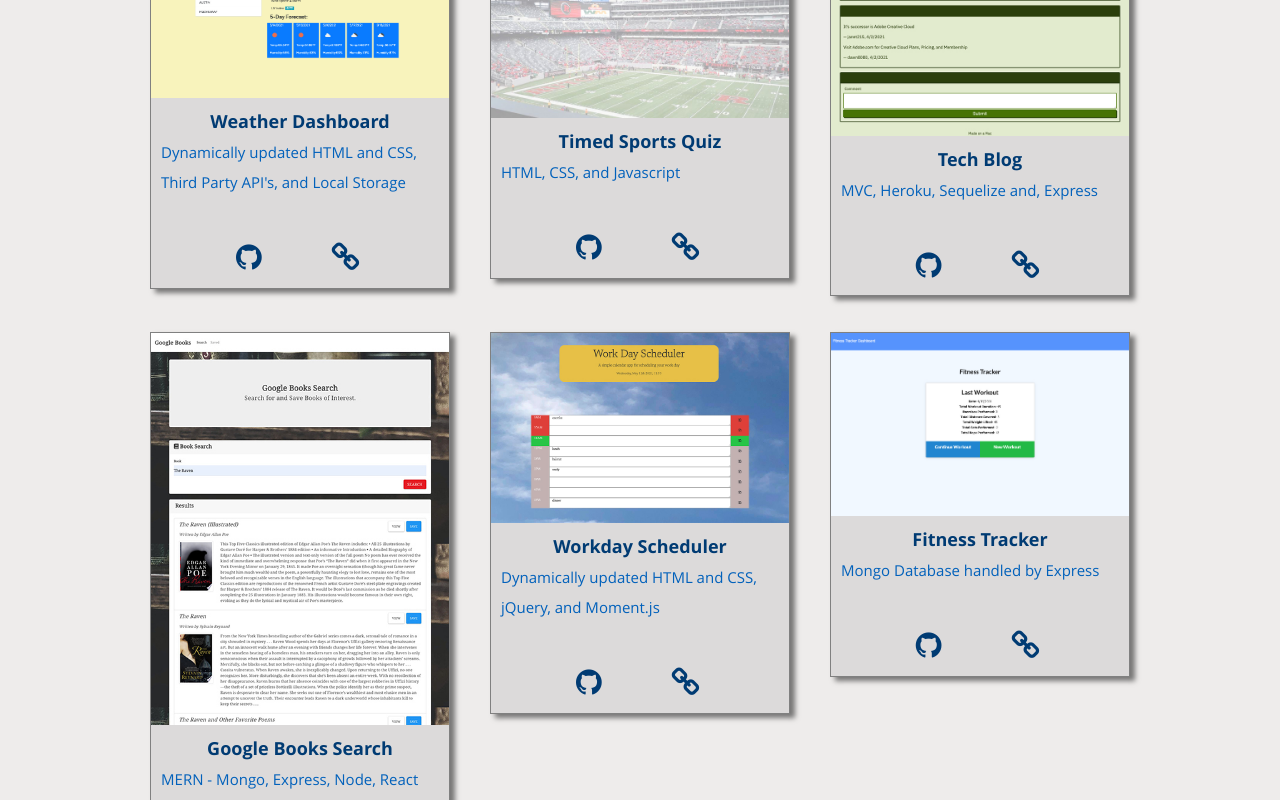
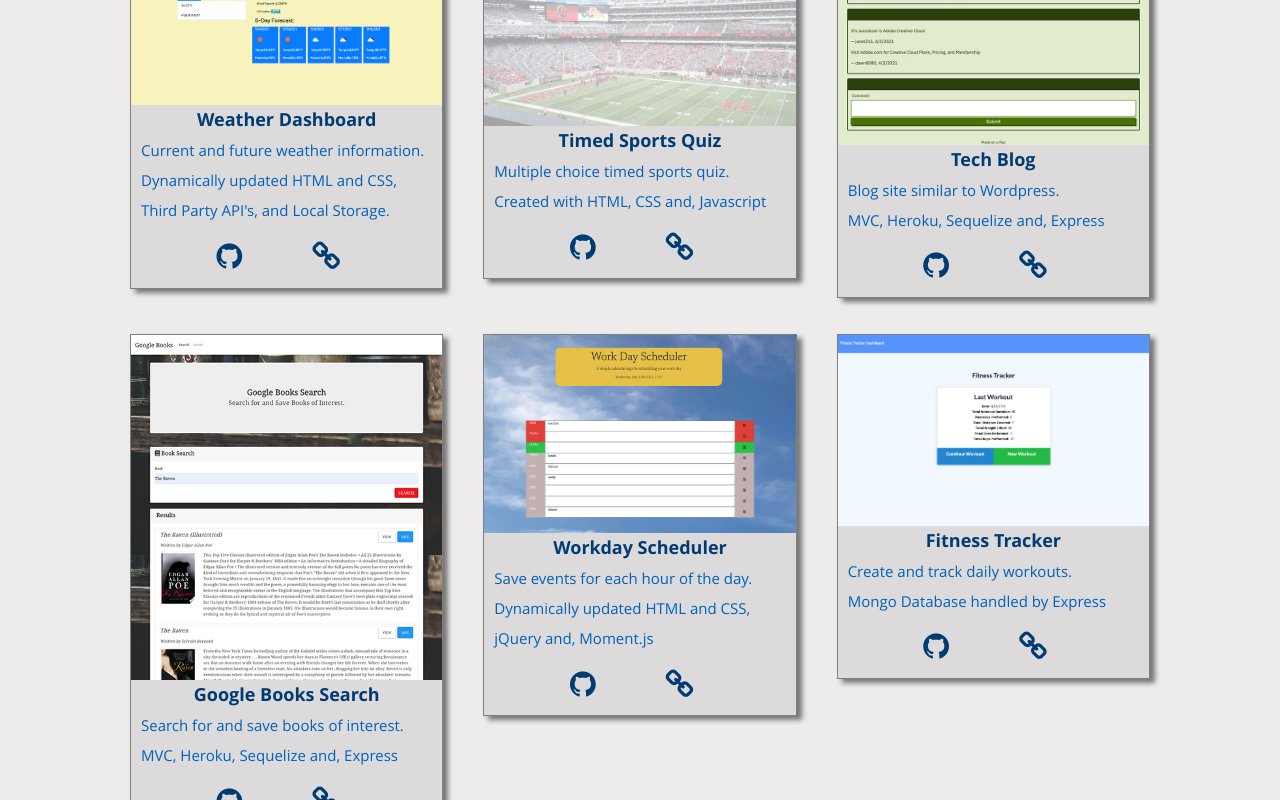
Before and after one commit to CRenauro/ClaraRenauro, a React (Create React App) app: page / in a window 1280 px wide. Shown: the part 1740-2540 px from the top of the page. Built offline with nearby package versions, Linux system fonts and the light colour scheme.

Commit message:
changed spacing in project section, added description

```diff
--- a/public/css/default.css
+++ b/public/css/default.css
@@ -180,7 +180,7 @@ input::-moz-focus-inner {
 /* default
 --------------------------------------------------------------- */
 .row {
-   width: 96%;
+   width: 100%;
    max-width: 1020px;
    margin: 0 auto;
 }
--- a/public/css/layout.css
+++ b/public/css/layout.css
@@ -233,93 +233,6 @@ ul#nav li.current a { color: #fe6928; }
 }
 
 
-/*
-.git {
-  	-moz-animation: git 2s ease;
-  	-webkit-animation: git 2s ease;
-}
-.illustrator {
-  	-moz-animation: illustrator 2s ease;
-  	-webkit-animation: illustrator 2s ease;
-}
-.reactjs {
-  	-moz-animation: reactjs 2s ease;
-  	-webkit-animation: reactjs 2s ease;
-}
-.css {
-  	-moz-animation: css 2s ease;
-  	-webkit-animation: css 2s ease;
-}
-.html5 {
-  	-moz-animation: html5 2s ease;
-  	-webkit-animation: html5 2s ease;
-}
-.vuejs {
-  	-moz-animation: vuejs 2s ease;
-  	-webkit-animation: vuejs 2s ease;
-}
-.mongodb {
-  	-moz-animation: mongodb 2s ease;
-  	-webkit-animation: mongodb 2s ease;
-}
-
-@-moz-keyframes git {
-  0%   { width: 0px;  }
-  100% { width: 60%;  }
-}
-@-moz-keyframes illustrator {
-  0%   { width: 0px;  }
-  100% { width: 55%;  }
-}
-@-moz-keyframes reactjs {
-  0%   { width: 0px;  }
-  100% { width: 50%;  }
-}
-@-moz-keyframes css {
-  0%   { width: 0px;  }
-  100% { width: 90%;  }
-}
-@-moz-keyframes html5 {
-  0%   { width: 0px;  }
-  100% { width: 80%;  }
-}
-@-moz-keyframes vuejs {
-  0%   { width: 0px;  }
-  100% { width: 50%;  }
-}
-@-moz-keyframes mongodb {
-  0%   { width: 0px;  }
-  100% { width: 80%;  }
-}
-
-@-webkit-keyframes photoshop {
-  0%   { width: 0px;  }
-  100% { width: 60%;  }
-}
-@-webkit-keyframes illustrator {
-  0%   { width: 0px;  }
-  100% { width: 55%;  }
-}
-@-webkit-keyframes reactjs {
-  0%   { width: 0px;  }
-  100% { width: 50%;  }
-}
-@-webkit-keyframes css {
-  0%   { width: 0px;  }
-  100% { width: 90%;  }
-}
-@-webkit-keyframes html5 {
-  0%   { width: 0px;  }
-  100% { width: 80%;  }
-}
-@-webkit-keyframes vuejs {
-  0%   { width: 0px;  }
-  100% { width: 50%;  }
-}
-@-webkit-keyframes mongodb {
-  0%   { width: 0px;  }
-  100% { width: 80%;  }
-}  */
 
 /* ------------------------------------------------------------------ */
 /* e. Portfolio Section
@@ -340,23 +253,19 @@ ul#nav li.current a { color: #fe6928; }
 /* Portfolio Content */
 #portfolio-wrapper .columns { margin-bottom: 36px; }
 .portfolio-item .item-wrap {
+   display: grid;
    background: rgb(220, 218, 218);
-   /* overflow: hidden; */
-   position: relative;
    border:grey 1px solid;
    box-shadow: 5px 4px 5px rgba(0, 0, 0, 0.5)  ;
-	-webkit-box-shadow: 5px 4px 5px rgba(0, 0, 0, 0.5)  ;
-	-moz-box-shadow: 5px 4px 5px rgba(0, 0, 0, 0.5)  ;
 
 }
 
 .portfolio-item .item-wrap .link-icon {
-   display: block;
+
    color: #fff;
-   height: 60px;
-   width: 60px;
+
    font-size: 30px;
-   line-height: 30px;
+
    text-align: center;
    top: 50%;
    left: 50%;
@@ -366,10 +275,14 @@ ul#nav li.current a { color: #fe6928; }
 .portfolio-item h5 {
    color: #003b73;
    text-align: center;
+
 }
 .portfolio-item p {
    color: #0261bb;
    padding-left: 10px;
+   padding-right: 10px;
+   margin: auto;
+
 }
 
 a {
--- a/public/resumeData.json
+++ b/public/resumeData.json
@@ -3,7 +3,7 @@
     "name":"Clara Renauro",
     "description":"Dependable. Process-Oriented. Calm Under Pressure",
     "image":"profilepic.jpg",
-    "bio":"I am a Junior React Front End Developer with a Full Stack Certificate from Rutgers University. My background is in Commercial Printing and Publishing, which has many commonalities to web development. Such as deadlines and combining all the moving parts to create something that people use. With an interest in technology and being a natural problem solver, Coding aligns with my personality. I am flexible and adapt quickly with strong collaborative and communication skills working with all types of people at all levels in an organization.",
+    "bio":"I am a Junior React Front End Developer with a Full Stack Certificate from Rutgers University. My background is in Commercial Printing and Publishing, which has many commonalities to web development. Such as deadlines and combining all the moving parts to create something that people want. With an interest in technology and being a natural problem solver, Coding aligns with my personality. I am flexible and adapt quickly with strong collaborative and communication skills working with all types of people at all levels in an organization.",
     "email":"crenauro@optimum.net",
     "phone": "732.648.6107",
 
@@ -69,42 +69,48 @@
     "projects": [
       {
         "title":"Weather Dashboard",
-        "category":"Dynamically updated HTML and CSS, Third Party API's, and Local Storage",
+        "category":"Current and future weather information.",
+        "description": "Dynamically updated HTML and CSS, Third Party API's, and Local Storage.",
         "image":"01.jpg",
         "url":"https://github.com/CRenauro/Weather-Dashboard",
         "website":"https://crenauro.github.io/Weather-Dashboard"
       },
       {
         "title":"Timed Sports Quiz",
-        "category":"HTML, CSS, and Javascript",
+        "category":"Multiple choice timed sports quiz.",
+        "description": "Created with HTML, CSS and, Javascript",
         "image":"02.jpg",
         "url":"https://github.com/CRenauro/Sports-Quiz-Challenge",
         "website":"https://crenauro.github.io/Sports-Quiz-Challenge/"
       },
       {
         "title":"Tech Blog",
-        "category":"MVC, Heroku, Sequelize and, Express",
+        "category":"Blog site similar to Wordpress.",
+        "description":"MVC, Heroku, Sequelize and, Express",
         "image":"03.jpg",
         "url":"https://github.com/CRenauro/My-Tech-Blog",
         "website":"https://my-tech-blog-cr.herokuapp.com/"
       },
       {
         "title":"Google Books Search",
-        "category":"MERN - Mongo, Express, Node, React",
+        "category":"Search for and save books of interest.",
+        "description":"MVC, Heroku, Sequelize and, Express",
         "image":"04.jpg",
         "url":"https://github.com/CRenauro/Google-Books-Search",
         "website":"https://googlebookscr.herokuapp.com/"
       },
       {
         "title":"Workday Scheduler",
-        "category":"Dynamically updated HTML and CSS, jQuery, and Moment.js",
+        "category":"Save events for each hour of the day.",
+        "description":"Dynamically updated HTML and CSS, jQuery and, Moment.js",
         "image":"05.jpg",
         "url":"https://github.com/CRenauro/Workday-Scheduler",
         "website":"https://crenauro.github.io/Workday-Scheduler/"
       },
       {
         "title":"Fitness Tracker",
-        "category":"Mongo Database handled by Express",
+        "category":"Create and track daily workouts.",
+        "description":"Mongo Database handled by Express",
         "image":"06.jpg",
         "url":"https://github.com/CRenauro/Workout-Tracker",
         "website":"https://workout-tracker-cr.herokuapp.com/"
--- a/src/Components/Portfolio.js
+++ b/src/Components/Portfolio.js
@@ -13,6 +13,7 @@ class Portfolio extends Component {
                   <div className="portfolio-item-meta">
                     <h5>{ projects.title }</h5>
                      <p>{ projects.category }</p>
+                     <p>{ projects.description }</p>
                      <div className="portfolio-links">
                      <a href={ projects.url } ><i className="fa fa-github"></i></a>
                      <a href={ projects.website } ><i className="fa fa-link"></i></a>
@@ -28,7 +29,7 @@ class Portfolio extends Component {
 
       <div className="row">
 
-         <div className="twelve columns collapsed">
+         <div className="row">
 
             <h1>My Projects</h1>
 
```
Also changed, not shown: public/images/portfolio/04.jpg.
